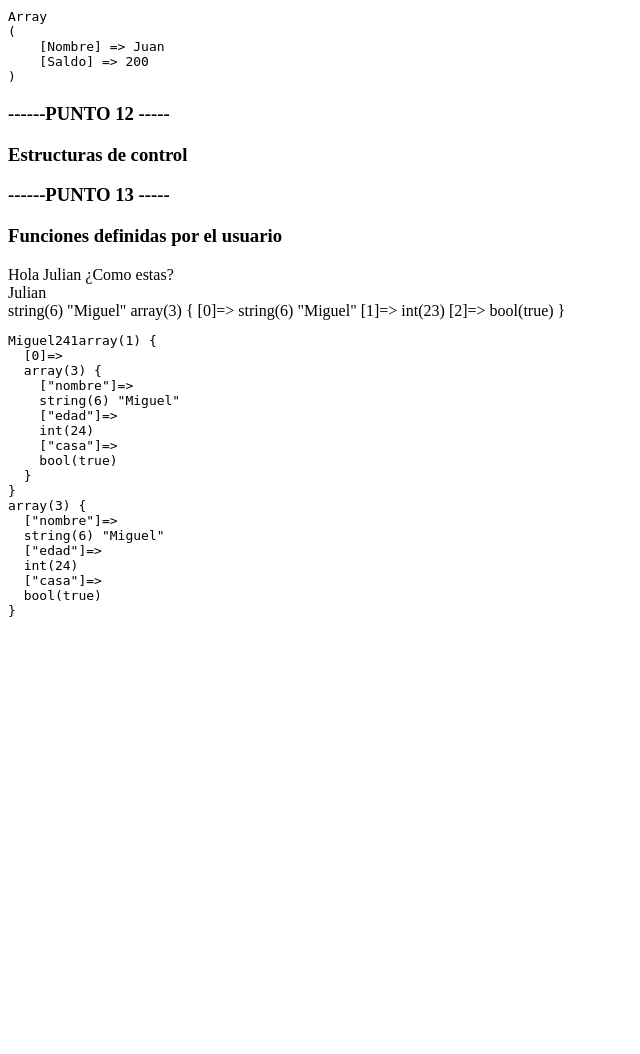
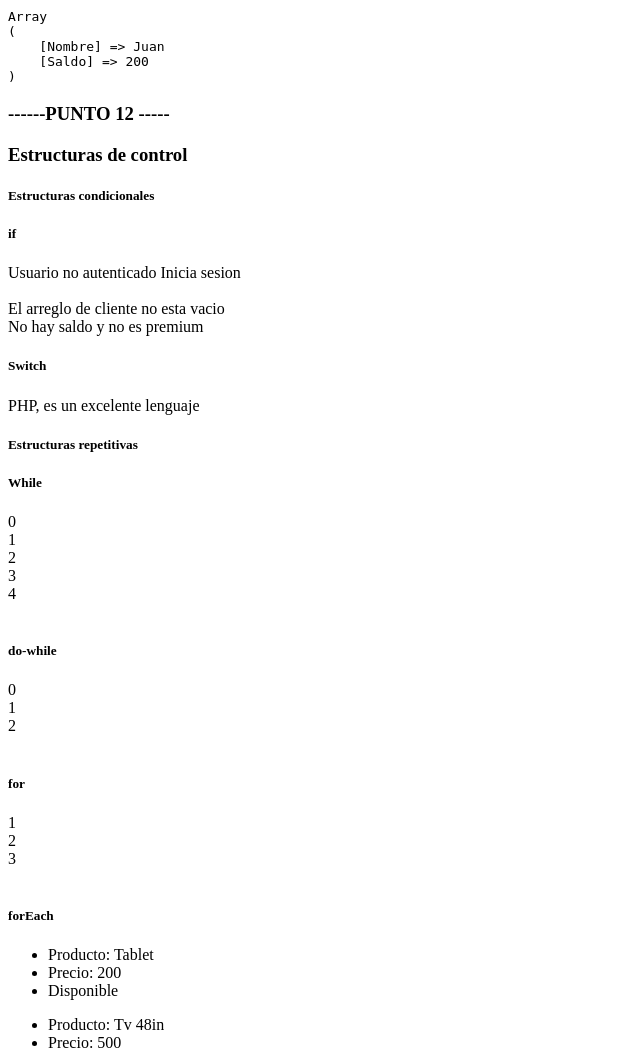
Before and after one commit to C-jimenez21/Teoria-manual-de-PHP--CAMPUS-, a PHP site: page / in a window 1280 px wide. Shown: the part 5446-6500 px from the top of the page, without its empty margins (0-640 px from the left). Before the commit the page ends 6063 px from the top, so only its background shows below. Run offline with PHP 8.4, Linux system fonts and the light colour scheme.

Commit message:
feat: :sparkles: Terminacion del punto 12 - Estructuras de control
Se estuduaron y pusieron a prueba las distintas estructuras condicionales y repetitivas y su implementacion en PHP

```diff
--- a/index.php
+++ b/index.php
@@ -522,14 +522,124 @@ echo "<h3>--------PUNTO 8------------</h3>";
 
    echo "<h3>------PUNTO 12 -----</h3>";
    echo "<h3>Estructuras de control</h3>";
+   /**
+    * ? Las estructuras de control se dividen en 2 grandes ramas
+    * * Las estructuras condicionales [if, switch]
+    * * Las estructuras repetitivas [while, do-while, For, forEach]
+    */
 
+    /**
+     * ? Hablando de las estructuras condicionales: Son estructuras que permiten el control de flujo dependiendo si se cumple o no una condicion
+    * * Es muy similar a la sintaxis usada en Js
+    */
+    echo "<h5>Estructuras condicionales</h5>";
+    $aut = true;
+    $admin = false;
+    echo "<h5>if</h5>";
+    if($aut && $admin){
+       echo "Usuario autenticado correctamente";
+      } else {
+         echo "Usuario no autenticado Inicia sesion";
+      };
+   echo "<br>";
 
+   $cliente = [
+      "nombre" => "Juan",
+      "saldo" => 0,
+      "informacion" => [
+            "tipo" => "Regular"
+      ]
+      ];
 
+   echo "<br>";
+   if(!empty($cliente)){
+      echo "El arreglo de cliente no esta vacio";
+      echo "<br>";
+      if($cliente["saldo"]>0){
+         echo "El cliente tiene saldo disponible";
+      }else if($cliente["informacion"]["tipo"] === "Premium"){
+         echo"El cliente es premium";
+      }else{
+         echo "No hay saldo y no es premium";
+      }
+   }
+   echo "<br>";
+   $tecn = "PHP";
 
+   echo "<h5>Switch</h5>";
+   switch ($tecn){
+      case "PHP":
+         echo "PHP, es un excelente lenguaje";
+         break;
+      case "Js":
+         echo "Genial, el lenguaje de la web";
+         break;
+      case "HTML":
+         echo "Aja si ";
+         break;
+      default:
+         echo "Algun lenguaje diferente";
+         break;
+   }
+   /**
+   * ? Hablando de las estructuras repetitivas: Son estructuras que permiten repetir la ejecucion de un bloque de codigo varias veces
+   * * Es muy similar a la sintaxis usada en Js
+   */
+   echo "<h5>Estructuras repetitivas</h5>";
+   echo "<h5>While</h5>";
 
+   /**
+    * ? While -> permite la ejecucicion del codigo hasta que se cumpla una condicion
+    * ? do-while -> Similar al bloque while pero garantiza que el bloque de cofigo se ejecuta almenos una vez
+    * ? for -> permite iterar el bloque de codigo desde un valor hasta otro, variando el paso
+    */
+      $i = 0;
+      while($i<5){
+         echo $i . "<br>";
+         $i++;
+      }
 
+      echo "<br><h5>do-while</h5>";
+      $i = 0;
+      do{
+         echo $i . "<br>";
+         $i++;
+      }while($i<3);
 
-   echo "<h3>------PUNTO 13 -----</h3>";
+      echo "<br><h5>for</h5>";
+      for ($i = 1; $i <= 3; $i++) {
+         echo $i . "<br>";
+     }
+     echo "<br><h5>forEach</h5>";
+
+     $productos = [
+      [
+         "Nombre" => "Tablet",
+         "Precio" => 200,
+         "Disponible" => true
+      ],
+      [
+         "Nombre" => "Tv 48in",
+         "Precio" => 500,
+         "Disponible" => true
+      ],
+      [
+         "Nombre" => "Monitor curve 24",
+         "Precio" => 300,
+         "Disponible" => false
+      ],
+   ];
+   foreach($productos as $producto){?>
+      <ul>
+         <li>Producto: <?php echo $producto["Nombre"];?></li>
+         <li>Precio: <?php echo $producto["Precio"];?></li>
+         <li><?php echo $producto["Disponible"] ? "Disponible" : "No Disponible"; ?></li>
+
+   </ul><?php
+      }
+
+      echo "<hr>";
+      echo "<h3>------PUNTO 13 -----</h3>";
    echo "<h3>Funciones definidas por el usuario</h3>";
    /**
     * ? Las funciones en PHP se puede crear siguiendo la siguiente estructura
```
